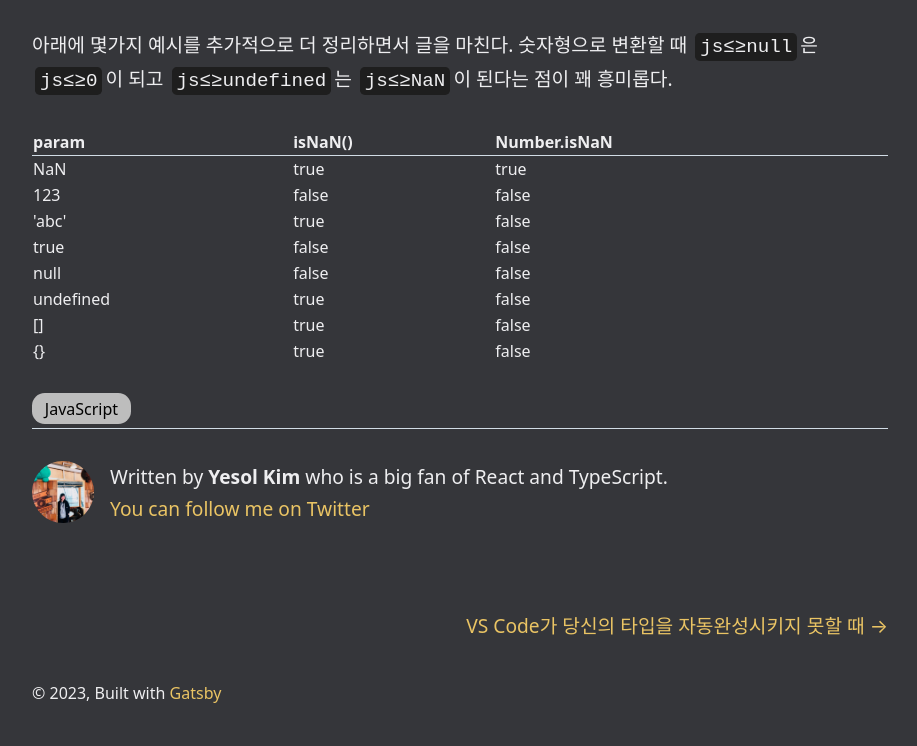
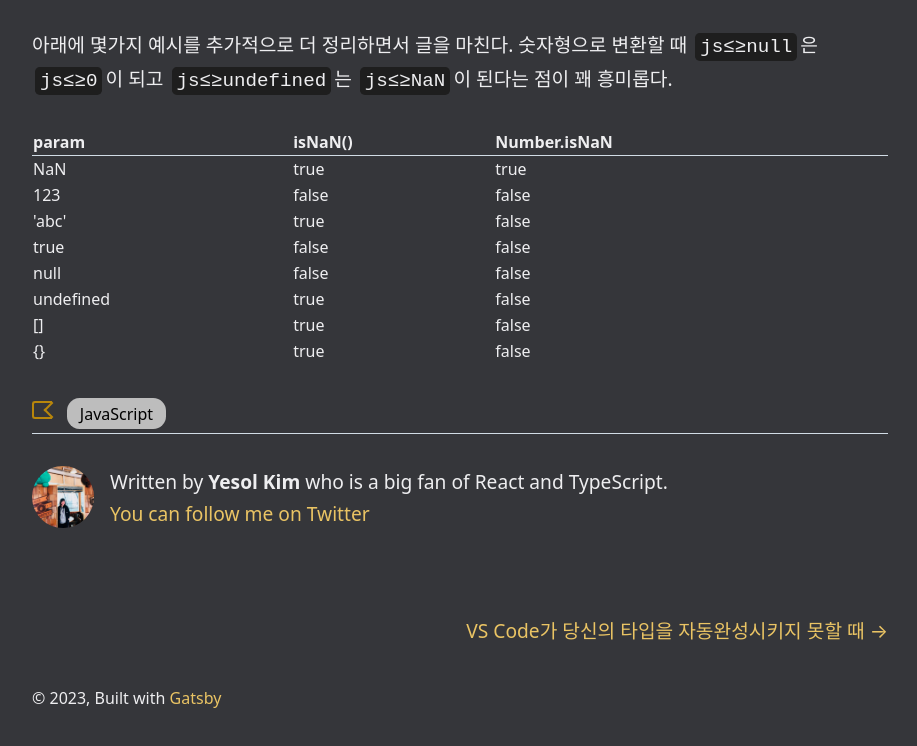
Before and after one commit to YeThor/yethor.github.io, a Gatsby site: page /isNaN-vs-Number-IsNaN/ in a window 1280 px wide. Shown: the part 791-1537 px from the top of the page, without its empty margins (180-1097 px from the left). Built offline with nearby package versions, Linux system fonts and the light colour scheme; Gatsby itself is replaced by a stand-in of ours; some packages are replaced by stand-ins of ours.

Commit message:
:sparkles: add tag icon with pure css

```diff
--- a/src/components/TagCollection.tsx
+++ b/src/components/TagCollection.tsx
@@ -4,6 +4,7 @@ import { Link } from "gatsby";
 const TagCollection = ({ tags }) => {
   return (
     <div>
+      <i className="tag-icon" />
       {tags.map(tag => (
         <Link to={`/tags/${tag.toLowerCase()}`} className="tag" key={tag}>
           <span>{tag}</span>
--- a/src/style.css
+++ b/src/style.css
@@ -469,3 +469,28 @@ a.tag:hover {
   text-decoration: none;
   background-color: #e0e0e0;
 }
+
+.tag-icon {
+  display: inline-block;
+  margin-top: 5px;
+  position: relative;
+  border: 2px solid var(--color-secondary);
+  margin-right: 15px;
+  border-right: 0;
+  border-top-left-radius: 3px;
+  border-bottom-left-radius: 3px;
+  width: 20px;
+  height: 18px;
+}
+
+.tag-icon::after {
+  content: "";
+  position: absolute;
+  width: 12px;
+  height: 12px;
+  border-top: 2px solid var(--color-secondary);
+  border-right: 2px solid var(--color-secondary);
+  transform: rotate(-135deg);
+  top: 1px;
+  left: 12px;
+}
```
